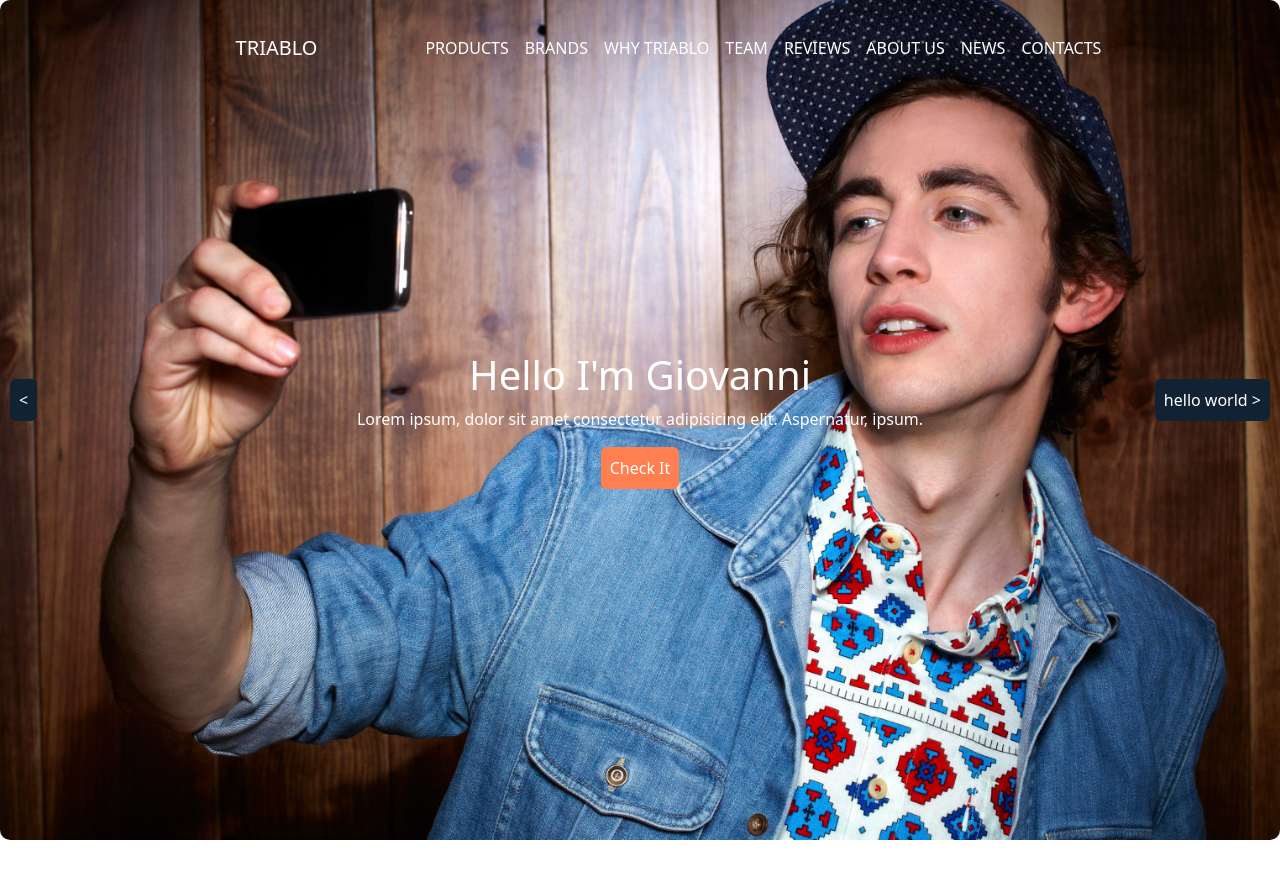
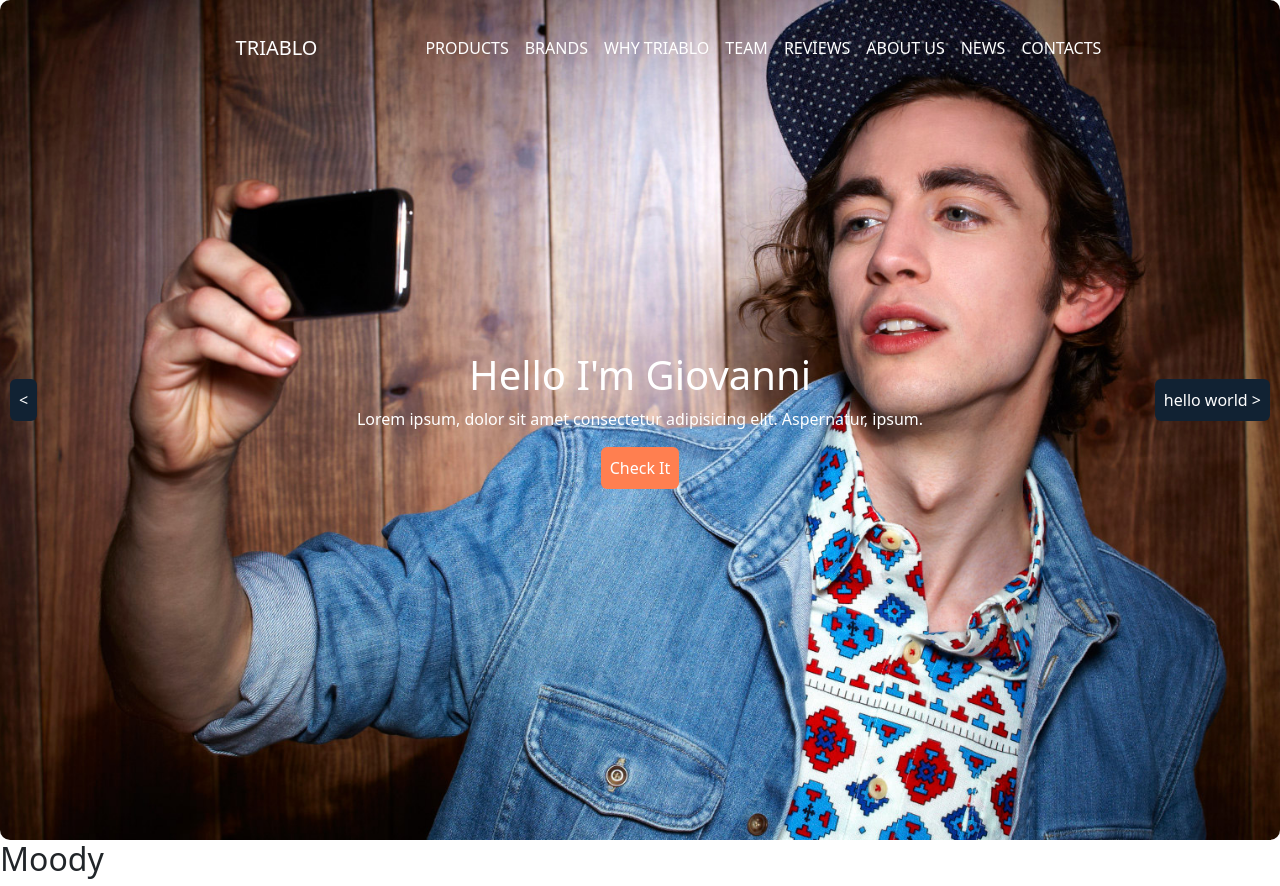
Before and after one commit to Moodymagdy/Triablo, a React (Create React App) app: page / in a window 1280 px wide. Shown: the top 886 px of the page. Before the commit the page ends 840 px from the top, so only its background shows below. Built offline with nearby package versions, Linux system fonts and the light colour scheme.

Commit message:
product test

```diff
--- a/src/Components/Products/Products.jsx
+++ b/src/Components/Products/Products.jsx
@@ -1,7 +1,7 @@
 import React from 'react'
 
 export default function Products() {
-  return (
-    <div></div>
-  )
+  return <>
+  <h2>Moody</h2>
+  </>
 }
```
